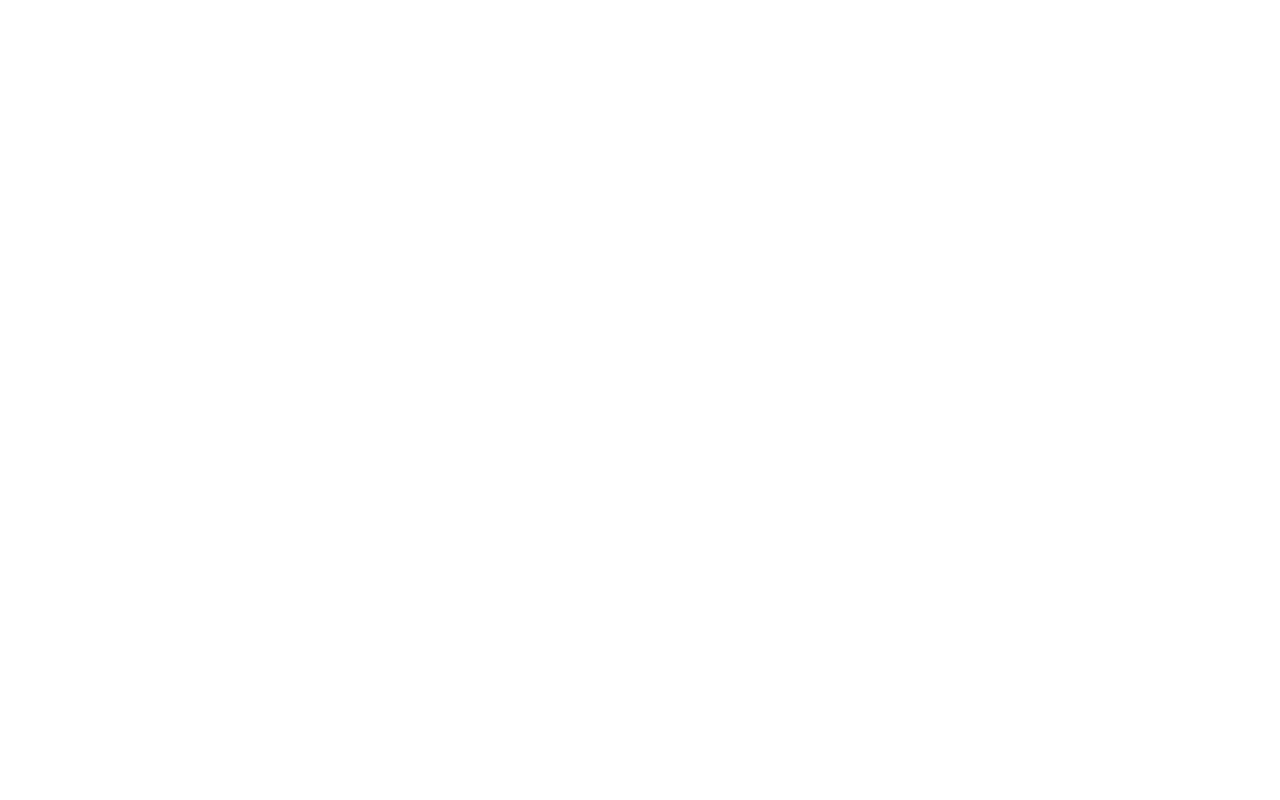
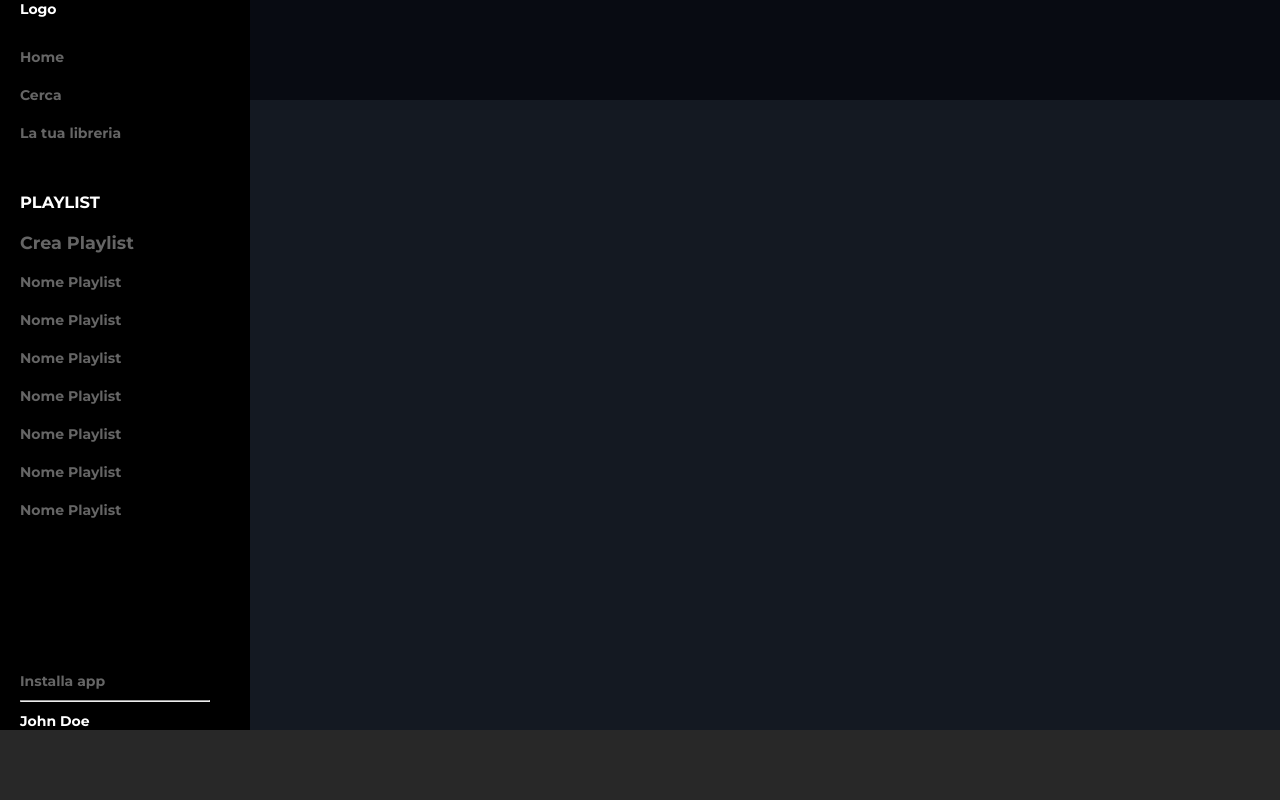
Before and after one commit to MicheleLafronza/html-css-spotifyweb, a plain HTML site: page index.html in a window 1280 px wide. Drawn offline with Linux system fonts and the light colour scheme.

Commit message:
feat: add starting sidebar layout

```diff
--- a/css/style.css
+++ b/css/style.css
@@ -4,3 +4,101 @@
     box-sizing: border-box;
     font-family: "Montserrat", sans-serif;
 }
+
+body {
+    font-size: 14px;
+}
+
+/* REGOLE SIDEBAR E MAIN */
+.top-container {
+    display: flex;
+    height: calc(100vh - 70px);
+}
+
+
+/* REGOLE SIDEBAR */
+.sidebar {
+    width: 250px;
+    background-color: black;
+    padding-left: 20px;
+    display: flex;
+    flex-direction: column;
+    font-weight: bold;
+    color: rgba(101,101,101,255);
+
+}
+
+.sidebar .logo {
+    margin-bottom: 30px;
+    color: white;
+}
+
+.sidebar ul {
+    list-style-type: none;
+    margin-bottom: 30px;
+}
+
+.sidebar ul li {
+    margin-bottom: 20px;
+}
+
+.sidebar a {
+    text-decoration: none;
+    color: rgba(101,101,101,255);
+}
+
+.sidebar h3 {
+    margin-bottom: 20px;
+    color: white;
+}
+
+.new-playlist {
+    font-size: 1.1rem;
+    margin-bottom: 20px;
+}
+
+.bot-side-section {
+    margin-top: auto;
+}
+
+.bot-side-section hr {
+    margin: 10px 40px 10px 0;
+}
+
+.account-name {
+    color: white;
+}
+
+
+/* /FINE REGOLE SIDEBAR */
+
+
+
+
+
+.main-content {
+    width: calc(100% - 250px);
+    background-color: rgba(20,25,34,255);
+    padding-top: 100px;
+}
+
+.upgrade-bar {
+    width: calc(100% - 250px);
+    height: 100px;
+    background-color: rgba(8,11,18,255);
+    position: fixed;
+    top: 0;
+    right: 0;
+}
+
+
+
+/* REGOLE PLAYER BAR */
+.player-bar {
+    display: flex;
+    height: 70px;
+    width: 100%;
+    background-color: rgba(40,40,40,255);
+    position: relative;
+    z-index: 100;
+}
--- a/index.html
+++ b/index.html
@@ -10,6 +10,50 @@
     <title>Spotify</title>
 </head>
 <body>
+    <!-- SIDEBAR E MAIN -->
+    <div class="top-container">
 
+        <div class="sidebar">
+
+            <div class="logo">Logo</div>
+
+            <ul class="nav-sidebar">
+                <li><a href="">Home</a></li>
+                <li><a href="">Cerca</a></li>
+                <li><a href="">La tua libreria</a></li>
+            </ul>
+
+            <h3>PLAYLIST</h3>
+
+            <div class="new-playlist">
+                Crea Playlist
+            </div>
+
+            <ul>
+                <li><a href="">Nome Playlist</a></li>
+                <li><a href="">Nome Playlist</a></li>
+                <li><a href="">Nome Playlist</a></li>
+                <li><a href="">Nome Playlist</a></li>
+                <li><a href="">Nome Playlist</a></li>
+                <li><a href="">Nome Playlist</a></li>
+                <li><a href="">Nome Playlist</a></li>
+            </ul>
+
+            <div class="bot-side-section">
+                <div class="get-app">Installa app</div>
+                <hr>
+                <div class="account-name">John Doe</div>
+            </div>
+        </div>
+
+        <div class="main-content"></div>
+
+        <div class="upgrade-bar"></div>
+    </div>
+
+    <!-- PLAYER BAR -->
+    <div class="player-bar">
+
+    </div>
 </body>
 </html>
```
